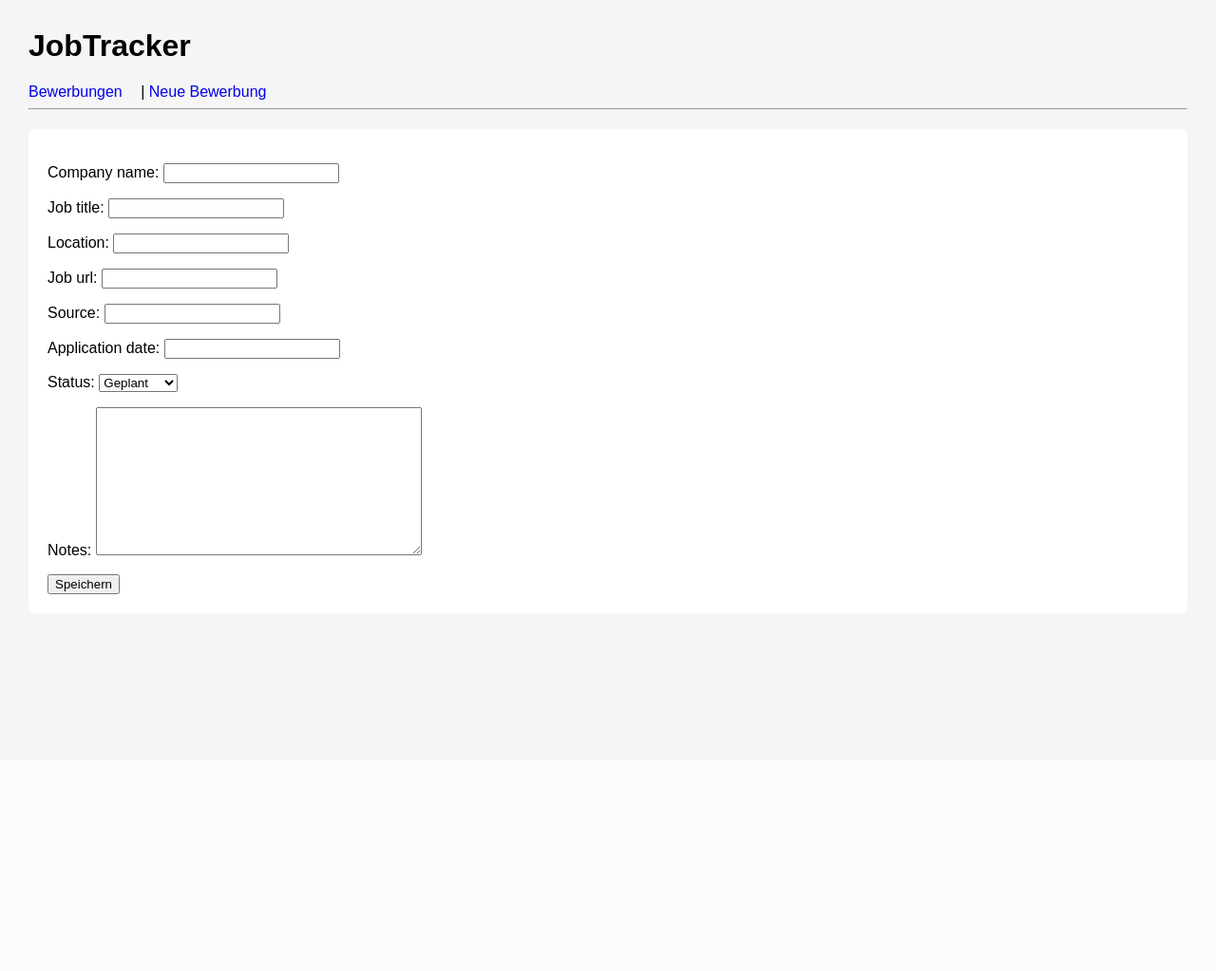
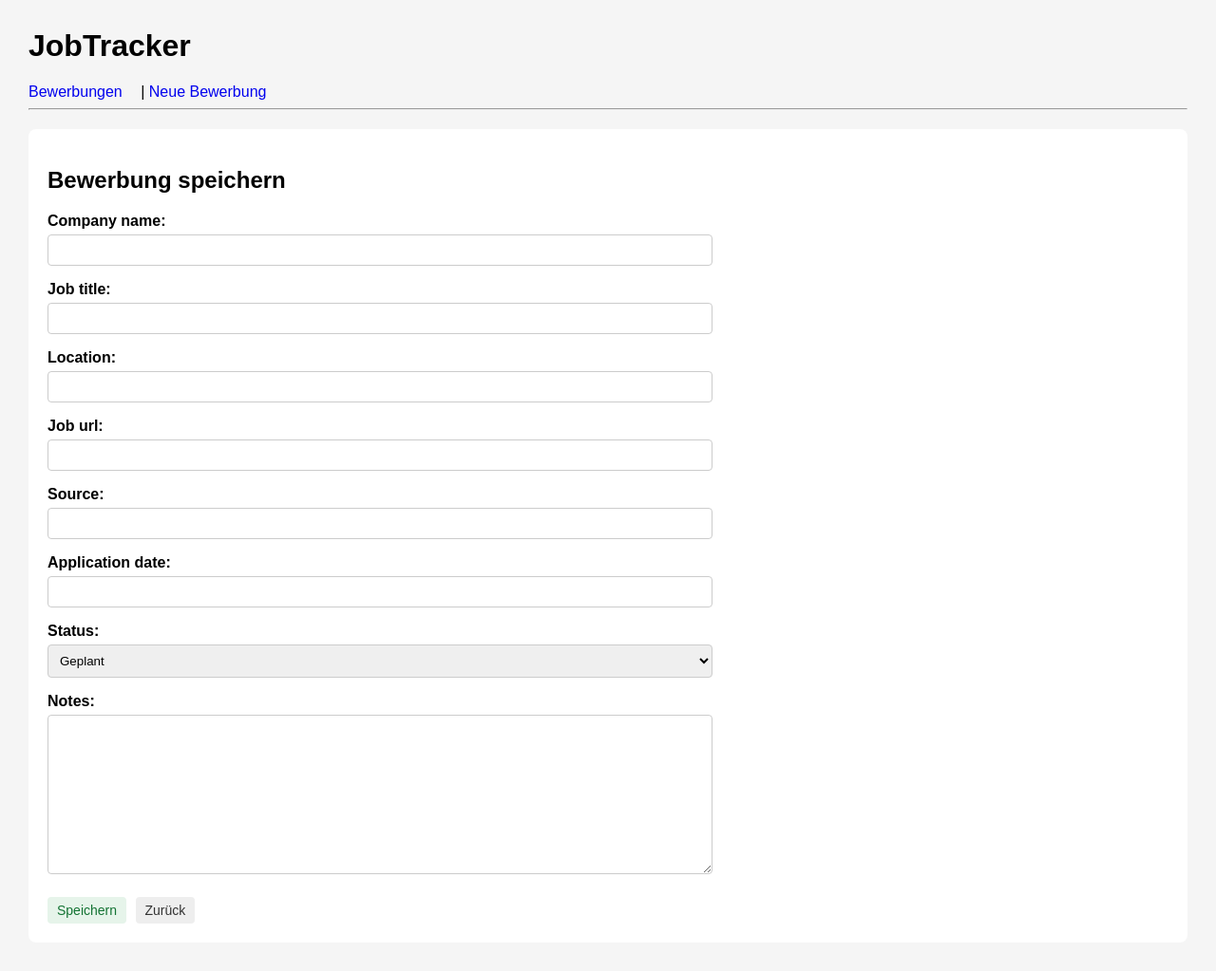
Before and after one commit to mohamadanasfattoum/jobtracker, a Django app: page /applications/create/ in a window 1280 px wide. Shown: the whole page at 95% size. Before the commit the page ends 626 px from the top, so only its background shows below. Run offline with Django 5.2, Linux system fonts and the light colour scheme.

Commit message:
style: improve application form layout

```diff
--- a/JobApplication/templates/JobApplication/jobapplication_form.html
+++ b/JobApplication/templates/JobApplication/jobapplication_form.html
@@ -2,11 +2,17 @@
 
 {% block content %}
 
+<h2>Bewerbung speichern</h2>
 
-<form method="post">
+<form method="post" class="application-form">
     {% csrf_token %}
+
     {{ form.as_p }}
-    <button type="submit">Speichern</button>
+
+    <div class="form-actions">
+        <button type="submit" class="btn btn-save">Speichern</button>
+        <a class="btn btn-secondary" href="{% url 'application_list' %}">Zurück</a>
+    </div>
 </form>
 
 {% endblock %}
--- a/static/css/style.css
+++ b/static/css/style.css
@@ -124,3 +124,50 @@ th {
     font-size: 14px;
     color: #555555;
 }
+
+
+
+
+.application-form {
+    max-width: 700px;
+}
+
+.application-form p {
+    margin-bottom: 15px;
+}
+
+.application-form label {
+    display: block;
+    font-weight: bold;
+    margin-bottom: 5px;
+}
+
+.application-form input,
+.application-form select,
+.application-form textarea {
+    width: 100%;
+    padding: 8px;
+    border: 1px solid #cccccc;
+    border-radius: 4px;
+    box-sizing: border-box;
+}
+
+.application-form textarea {
+    min-height: 120px;
+}
+
+.form-actions {
+    margin-top: 20px;
+}
+
+.btn-save {
+    background-color: #e6f4ea;
+    color: #137333;
+    border: none;
+    cursor: pointer;
+}
+
+.btn-secondary {
+    background-color: #eeeeee;
+    color: #333333;
+}
```
